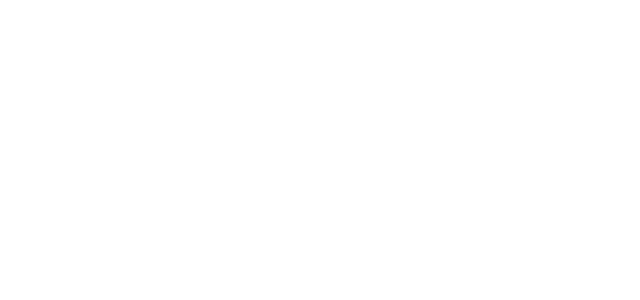
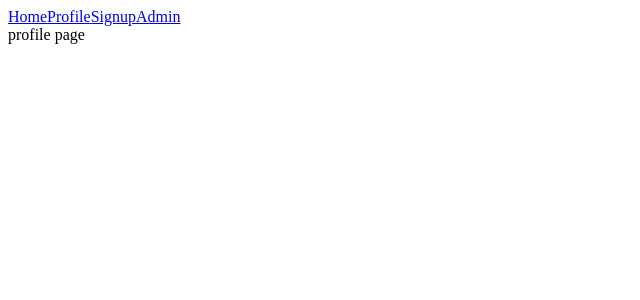
Before and after one commit to hellraris/vue-sns-mystory, a Nuxt app in the folder front/: page /profile in a window 1280 px wide. Shown: the top 300 px of the page, without its empty margins (0-640 px from the left). Built offline with nearby package versions, Linux system fonts and the light colour scheme.

Commit message:
nuxt router 設定

```diff
--- /dev/null
+++ b/front/layouts/admin.vue
@@ -0,0 +1,18 @@
+<template>
+  <div>
+    <nav>
+      <nuxt-link to="/">Home</nuxt-link>
+      <nuxt-link to="/profile">Profile</nuxt-link>
+      <nuxt-link to="/signup">Signup</nuxt-link>
+      <nuxt-link to="/admin">Admin</nuxt-link>
+    </nav>
+    <nuxt/>
+  </div>
+</template>
+
+<script>
+export default {};
+</script>
+
+<style>
+</style>
--- /dev/null
+++ b/front/layouts/default.vue
@@ -0,0 +1,17 @@
+<template>
+  <div>
+    <nav>
+      <nuxt-link to="/">Home</nuxt-link>
+      <nuxt-link to="/profile">Profile</nuxt-link>
+      <nuxt-link to="/signup">Signup</nuxt-link>
+    </nav>
+    <nuxt/>
+  </div>
+</template>
+
+<script>
+export default {};
+</script>
+
+<style>
+</style>
--- /dev/null
+++ b/front/nuxt.config.js
@@ -0,0 +1,5 @@
+module.exports = {
+    head: {
+        title: 'mystroy'
+    }
+}
--- a/front/pages/index.vue
+++ b/front/pages/index.vue
@@ -1,11 +1,18 @@
 <template>
-
+  <div>
+    <div>main page</div>
+  </div>
 </template>
 
 <script>
-
+export default {
+  data() {
+    return {
+      name: 'Nuxt.js'
+    };
+  }
+};
 </script>
 
 <style>
-
 </style>
--- a/front/pages/profile.vue
+++ b/front/pages/profile.vue
@@ -1,11 +1,19 @@
 <template>
-
+  <div>
+    <div>profile page</div>
+  </div>
 </template>
 
 <script>
-
+export default {
+  layout: "admin",
+  data() {
+    return {
+      name: "Nuxt.js"
+    };
+  }
+};
 </script>
 
 <style>
-
 </style>
--- a/front/pages/signup.vue
+++ b/front/pages/signup.vue
@@ -1,11 +1,18 @@
 <template>
-
+  <div>
+    <div>signup page</div>
+  </div>
 </template>
 
 <script>
-
+export default {
+  data() {
+    return {
+      name: 'Nuxt.js'
+    };
+  }
+};
 </script>
 
 <style>
-
 </style>
```
